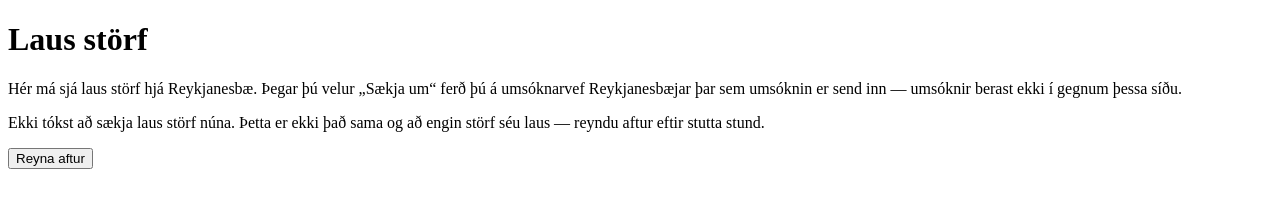
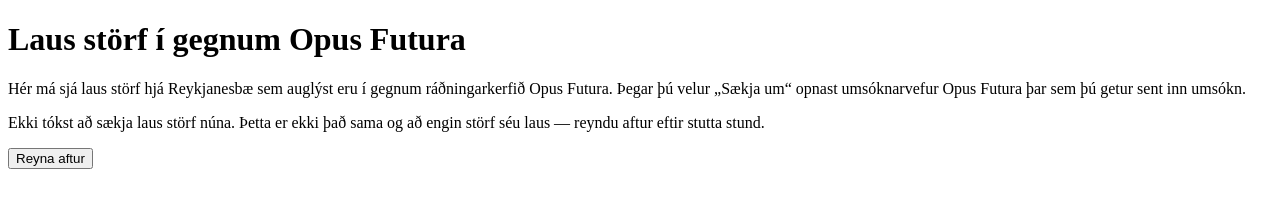
Before and after one commit to Reykjanesbaer/laus-storf-opus-futura, a website with bundled scripts: page index.html in a window 1280 px wide. Built offline with nearby package versions, Linux system fonts and the light colour scheme; files whose address does not match are found by name.

Commit message:
Clarify Opus Futura attribution and application flow

```diff
--- a/index.html
+++ b/index.html
@@ -6,7 +6,7 @@
 <meta http-equiv="Content-Security-Policy"
       content="default-src 'none'; script-src 'self'; style-src 'self'; font-src 'self'; connect-src 'self'; img-src 'self' data:; base-uri 'none'; form-action 'none'">
 <meta name="robots" content="noindex">
-<title>Laus störf – Reykjanesbær</title>
+<title>Laus störf í gegnum Opus Futura – Reykjanesbær</title>
 <link rel="icon" href="data:,">
 <link rel="stylesheet" href="storf/storf.css">
 </head>
@@ -25,12 +25,12 @@
   <div class="storf-wrap" id="wrap">
     <div class="storf" id="storf" aria-busy="true">
       <header class="storf-head">
-        <h1 id="pageTitle">Laus störf</h1>
+        <h1 id="pageTitle">Laus störf í gegnum Opus Futura</h1>
       </header>
 
       <p class="storf-intro" id="intro">
-        Hér má sjá laus störf hjá Reykjanesbæ. Þegar þú velur „Sækja um“ ferð þú á umsóknarvef
-        Reykjanesbæjar þar sem umsóknin er send inn — umsóknir berast ekki í gegnum þessa síðu.
+        Hér má sjá laus störf hjá Reykjanesbæ sem auglýst eru í gegnum ráðningarkerfið Opus Futura.
+        Þegar þú velur „Sækja um“ opnast umsóknarvefur Opus Futura þar sem þú getur sent inn umsókn.
       </p>
 
       <noscript><p class="storf-notice">Til að sjá laus störf þarf að leyfa JavaScript í vafranum.</p></noscript>
```
